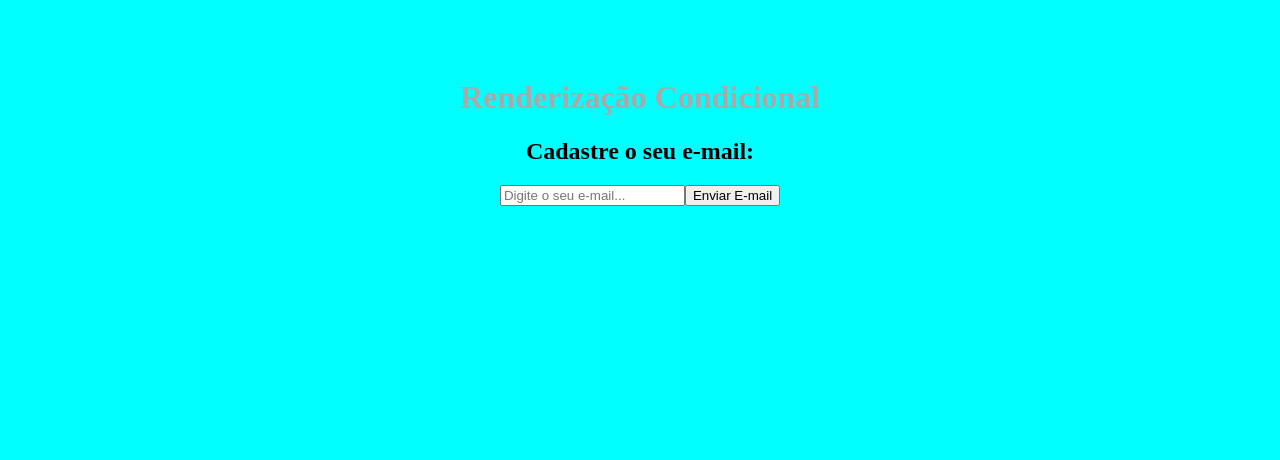
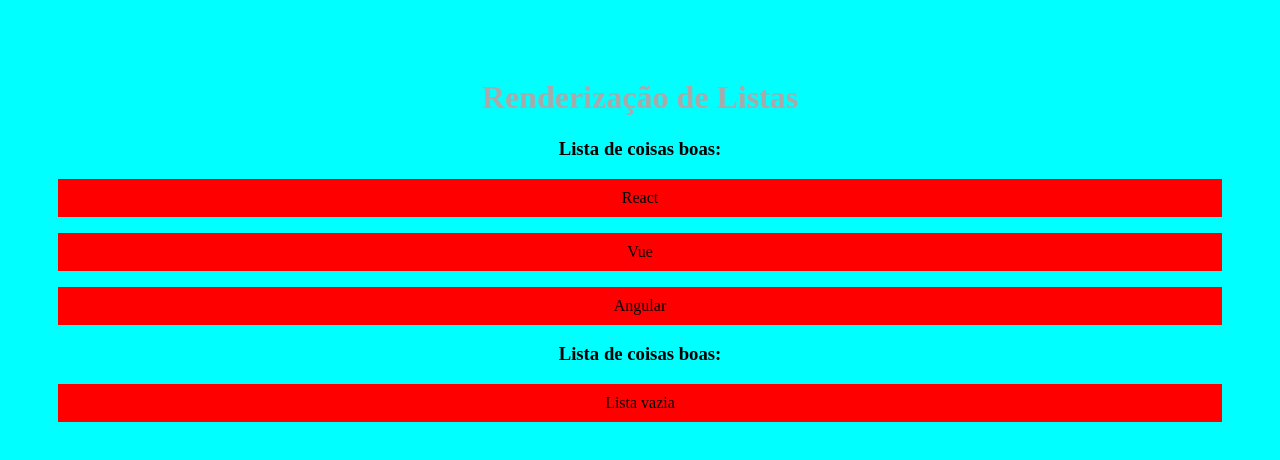
Before and after one commit to paulomatos777/React-Project, a React (Create React App) app: page / in a window 1280 px wide. Shown: the top 460 px of the page. Built offline with nearby package versions, Linux system fonts and the light colour scheme.

Commit message:
list render

```diff
--- a/src/App.js
+++ b/src/App.js
@@ -1,11 +1,13 @@
 import "./App.css";
-import Condition from "./components/Condition";
+import OtherLIst from "./components/OtherList";
 
 function App() {
+  const lista1 = ["React", "Vue", "Angular"];
   return (
     <div className="App">
-      <h1>Renderização Condicional</h1>
-      <Condition />
+      <h1>Renderização de Listas</h1>
+      <OtherLIst itens={lista1} />
+      <OtherLIst itens={[]} />
     </div>
   );
 }
--- /dev/null
+++ b/src/components/OtherList.js
@@ -0,0 +1,13 @@
+function OtherLIst({ itens }) {
+  return (
+    <>
+      <h3>Lista de coisas boas:</h3>
+      {itens.length > 0 ? (
+        itens.map((item, index) => <p key={index}>{item}</p>)
+      ) : (
+        <p>Lista vazia</p>
+      )}
+    </>
+  );
+}
+export default OtherLIst;
```
